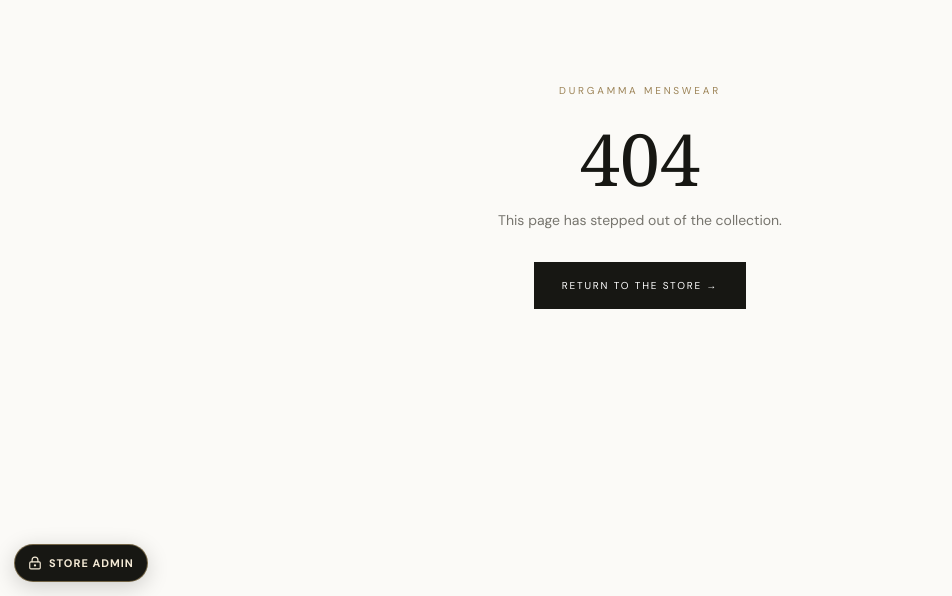
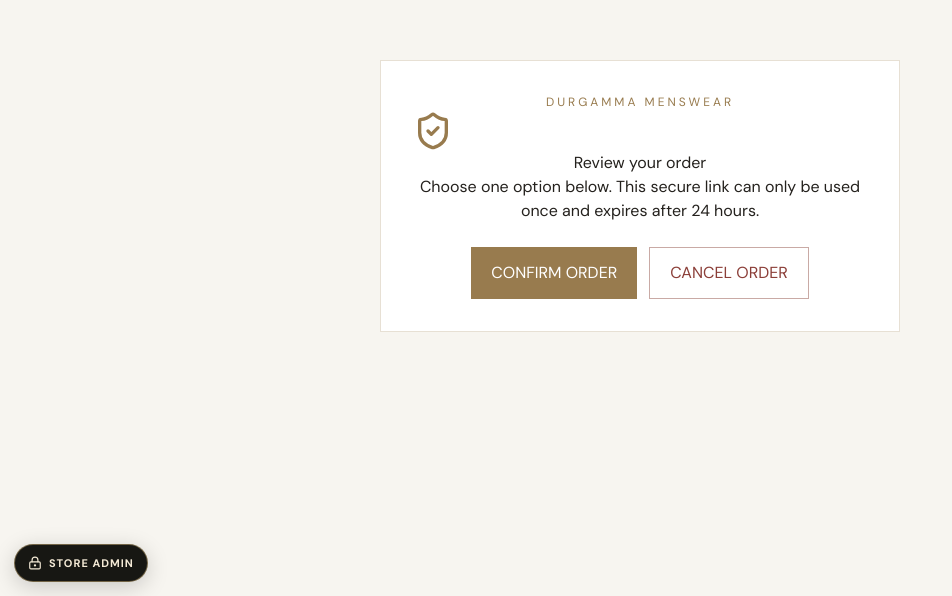
Before and after one commit to Narsing-s/Durgamma-Mens-ware, a Next.js app: page /order-confirmation/1 in a window 1280 px wide. Before the commit this address had no page. Shown: the part 204-800 px from the top of the page, without its empty margins (0-952 px from the left). Built offline with nearby package versions, Linux system fonts and the light colour scheme; a web font is replaced by a local one.

Commit message:
Add customer order confirmation page

```diff
--- /dev/null
+++ b/app/order-confirmation/[token]/page.tsx
@@ -0,0 +1,50 @@
+'use client';
+import { useState } from 'react';
+import { useParams } from 'next/navigation';
+import { CheckCircle2, XCircle, LoaderCircle, ShieldCheck } from 'lucide-react';
+
+export default function OrderConfirmationPage() {
+  const params = useParams<{ token: string }>();
+  const token = params.token;
+  const [busy, setBusy] = useState(false);
+  const [result, setResult] = useState<{status:'confirmed'|'cancelled';orderNumber:string}|null>(null);
+  const [error, setError] = useState('');
+
+  async function decide(action: 'confirm'|'cancel') {
+    if (busy || result) return;
+    setBusy(true); setError('');
+    try {
+      const response = await fetch('/api/orders/confirmation', {
+        method: 'POST', headers: { 'Content-Type': 'application/json' },
+        body: JSON.stringify({ token, action }),
+      });
+      const data = await response.json();
+      if (!response.ok) throw new Error(data.error || 'Could not update your order.');
+      setResult({ status: data.status, orderNumber: data.orderNumber });
+    } catch (err) {
+      setError(err instanceof Error ? err.message : 'Could not update your order.');
+    } finally { setBusy(false); }
+  }
+
+  return <main style={{minHeight:'100vh',display:'grid',placeItems:'center',padding:24,background:'#f7f5f0',color:'#24211d'}}>
+    <section style={{width:'100%',maxWidth:520,background:'#fff',padding:32,border:'1px solid #e7e0d4',textAlign:'center'}}>
+      <p style={{letterSpacing:3,color:'#987b4e',fontSize:12}}>DURGAMMA MENSWEAR</p>
+      {result ? <>
+        {result.status==='confirmed'?<CheckCircle2 size={42} color="#32835b"/>:<XCircle size={42} color="#a34c45"/>}
+        <h1>{result.status==='confirmed'?'Order confirmed':'Order cancelled'}</h1>
+        <p>Order <strong>{result.orderNumber}</strong> is now {result.status}.</p>
+        <p>{result.status==='confirmed'?'The store can now prepare your order.':'The order will not be prepared and the reserved stock has been released.'}</p>
+        <a href="/" style={{display:'inline-block',marginTop:16,color:'#987b4e'}}>RETURN TO STORE</a>
+      </> : <>
+        <ShieldCheck size={40} color="#987b4e"/>
+        <h1>Review your order</h1>
+        <p>Choose one option below. This secure link can only be used once and expires after 24 hours.</p>
+        {error&&<p role="alert" style={{color:'#a34c45'}}>{error}</p>}
+        <div style={{display:'flex',gap:12,justifyContent:'center',flexWrap:'wrap',marginTop:24}}>
+          <button disabled={busy} onClick={()=>decide('confirm')} style={{padding:'13px 20px',background:'#987b4e',color:'#fff',border:0,cursor:'pointer'}}>{busy?<LoaderCircle size={16}/>: 'CONFIRM ORDER'}</button>
+          <button disabled={busy} onClick={()=>decide('cancel')} style={{padding:'13px 20px',background:'#fff',color:'#8b3e38',border:'1px solid #c9aaa5',cursor:'pointer'}}>CANCEL ORDER</button>
+        </div>
+      </>}
+    </section>
+  </main>;
+}
```
